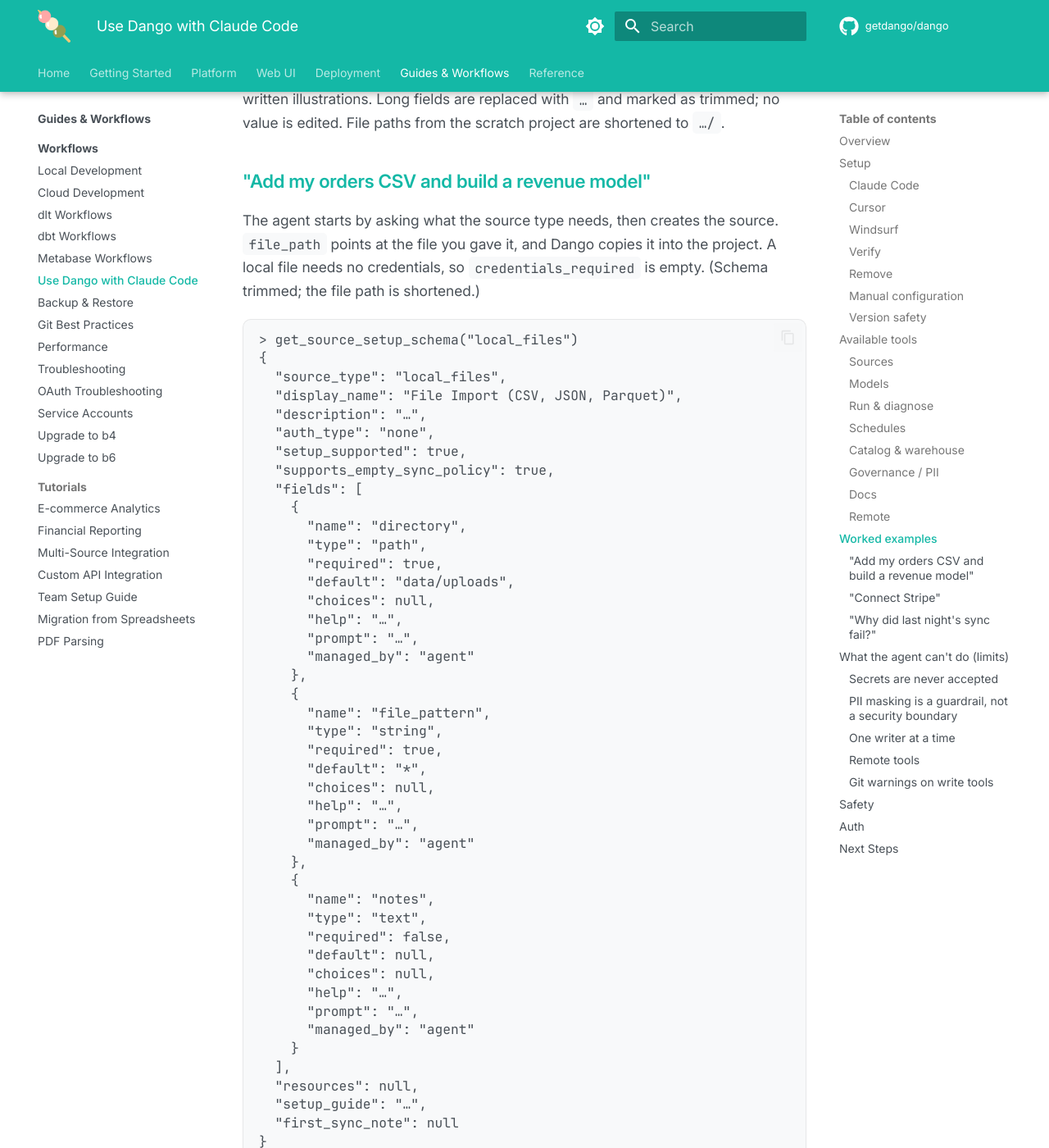
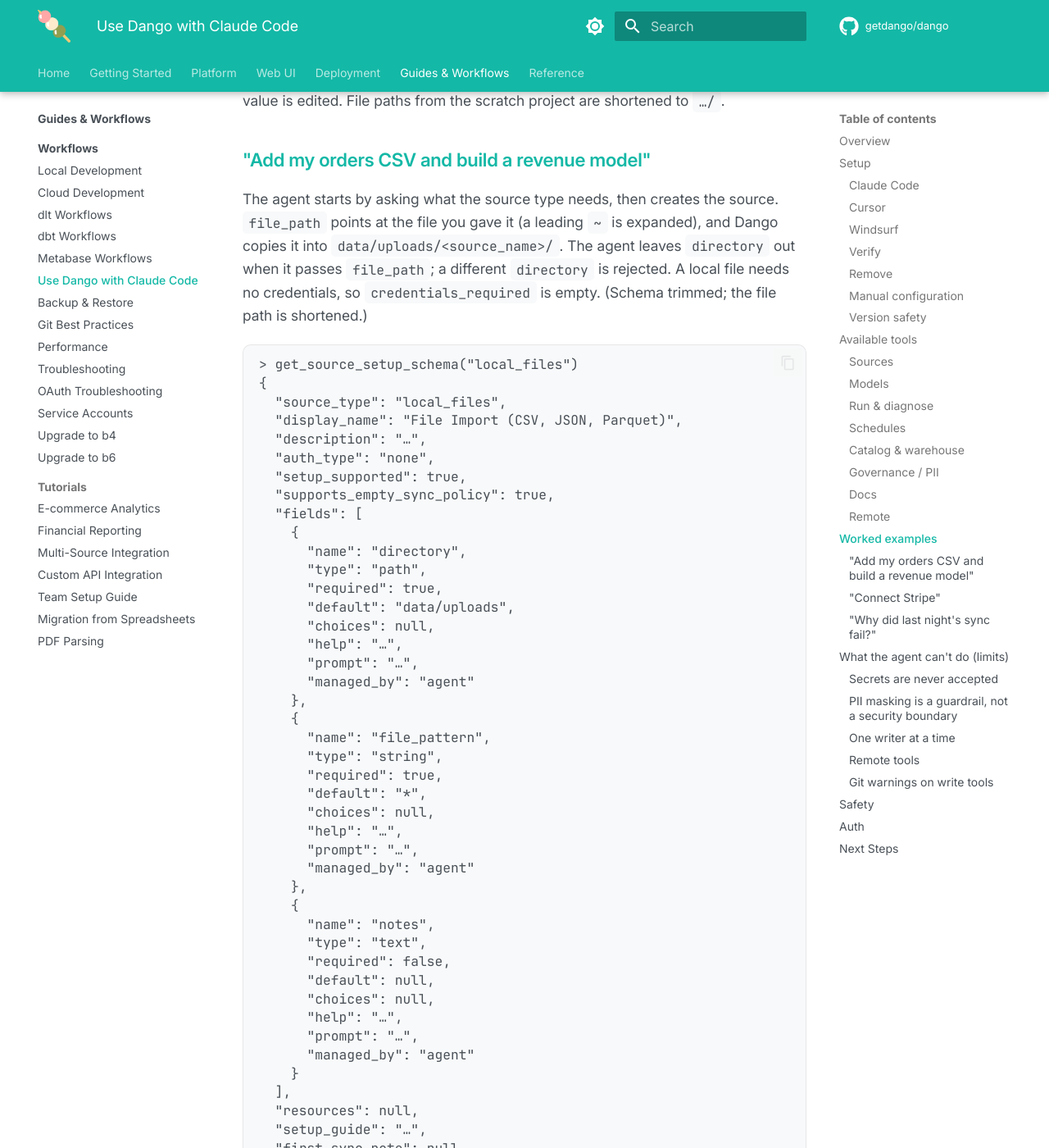
Before and after one commit to getdango/docs, an MkDocs documentation site: the page built from docs/guides/mcp-claude-code.md, in a window 1280 px wide and 1400 px high, scrolled down 13351 px. Shown: the whole window at 82% size. Built offline with MkDocs 1.6.1 and Material for MkDocs 9.7.7, drawn with Linux system fonts in a browser that asks for light colours; comment, search, counter and statistics services are not loaded; the version menu is left out; some of the changed text lies outside the part shown.

Commit message:
docs: update MCP guide for the shipped 1.0.10 create_source behavior (~ expansion, omit directory, legacy csv)
Co-Authored-By: Claude Sonnet 5.5 <noreply@anthropic.com>
Claude-Session: https://claude.ai/code/session_01PMLBHhhshsgKo3uxuZj2xF

````diff
--- a/docs/guides/mcp-claude-code.md
+++ b/docs/guides/mcp-claude-code.md
@@ -151,7 +151,7 @@ so the agent can read it and fix the call.
 | `list_sources()` | List configured sources with `type`, `enabled`, `last_sync`, `rows` and `status`. |
 | `list_source_types()` | List the source types in the registry, with `auth_type`, `category` and `setup_supported`. `setup_supported: false` means the type can only be configured with the `dango source add` wizard. |
 | `get_source_setup_schema(source_type)` | Describe the settings a type needs: fields, defaults and how each is handled. Agents supply only fields marked `managed_by: "agent"`; `user_secret` and `oauth` fields are handled by you. `rest_api`, `dlt_native` and types with `setup_supported: false` are CLI-only. |
-| `create_source(source_type, source_name, config=None, description=None, empty_sync_policy=None, file_path=None)` | Configure a new source with validated settings. `file_path` (`local_files` only) copies a local CSV, JSON, JSONL or Parquet file into `data/uploads/<source_name>/`. Returns `credentials_required` and `next_steps` for anything you must supply. |
+| `create_source(source_type, source_name, config=None, description=None, empty_sync_policy=None, file_path=None)` | Configure a new source with validated settings. `file_path` (`local_files` only; `~` is expanded) copies a local CSV, JSON, JSONL or Parquet file into `data/uploads/<source_name>/`; leave `directory` out when you use it. The legacy `csv` type is not accepted for new sources: use `local_files`. Returns `credentials_required` and `next_steps` for anything you must supply. |
 | `update_source(source_name, config=None, description=None, empty_sync_policy=None)` | Change a source's settings with the same validation. Pass only the keys to change; a key set to `None` or empty resets to its default. |
 | `set_source_enabled(source_name, enabled)` | Enable or disable a source. Disabled sources are skipped by sync. |
 | `remove_source(source_name, dry_run=False, force=False)` | Remove a source's `sources.yml` entry, staging files, `config.toml` section and monitors. Call with `dry_run=True` first and show the result to the user (`downstream_models`, `monitors_removed`, `files_removed`). `force=True` is required when models depend on the source. Warehouse data and `.env` are not touched. |
@@ -264,8 +264,10 @@ project are shortened to `…/`.
 ### "Add my orders CSV and build a revenue model"
 
 The agent starts by asking what the source type needs, then creates the source. `file_path` points
-at the file you gave it, and Dango copies it into the project. A local file needs no credentials, so
-`credentials_required` is empty. (Schema trimmed; the file path is shortened.)
+at the file you gave it (a leading `~` is expanded), and Dango copies it into
+`data/uploads/<source_name>/`. The agent leaves `directory` out when it passes `file_path`; a
+different `directory` is rejected. A local file needs no credentials, so `credentials_required` is
+empty. (Schema trimmed; the file path is shortened.)
 
 ```
 > get_source_setup_schema("local_files")
@@ -310,7 +312,8 @@ at the file you gave it, and Dango copies it into the project. A local file need
   ],
   "resources": null,
   "setup_guide": "…",
-  "first_sync_note": null
+  "first_sync_note": null,
+  "note": "To import a local file, pass file_path to create_source and omit 'directory': the file is copied to data/uploads/<source_name>/."
 }
 ```
 
````
